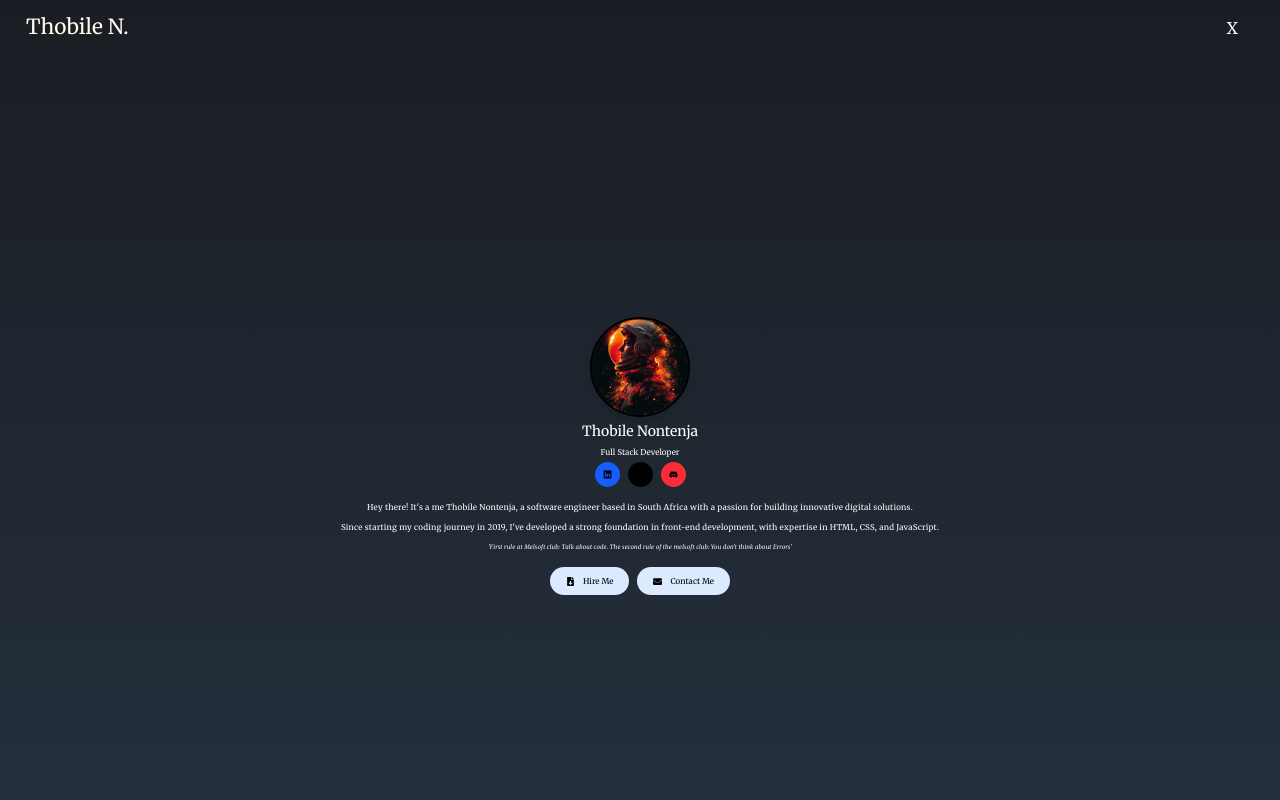
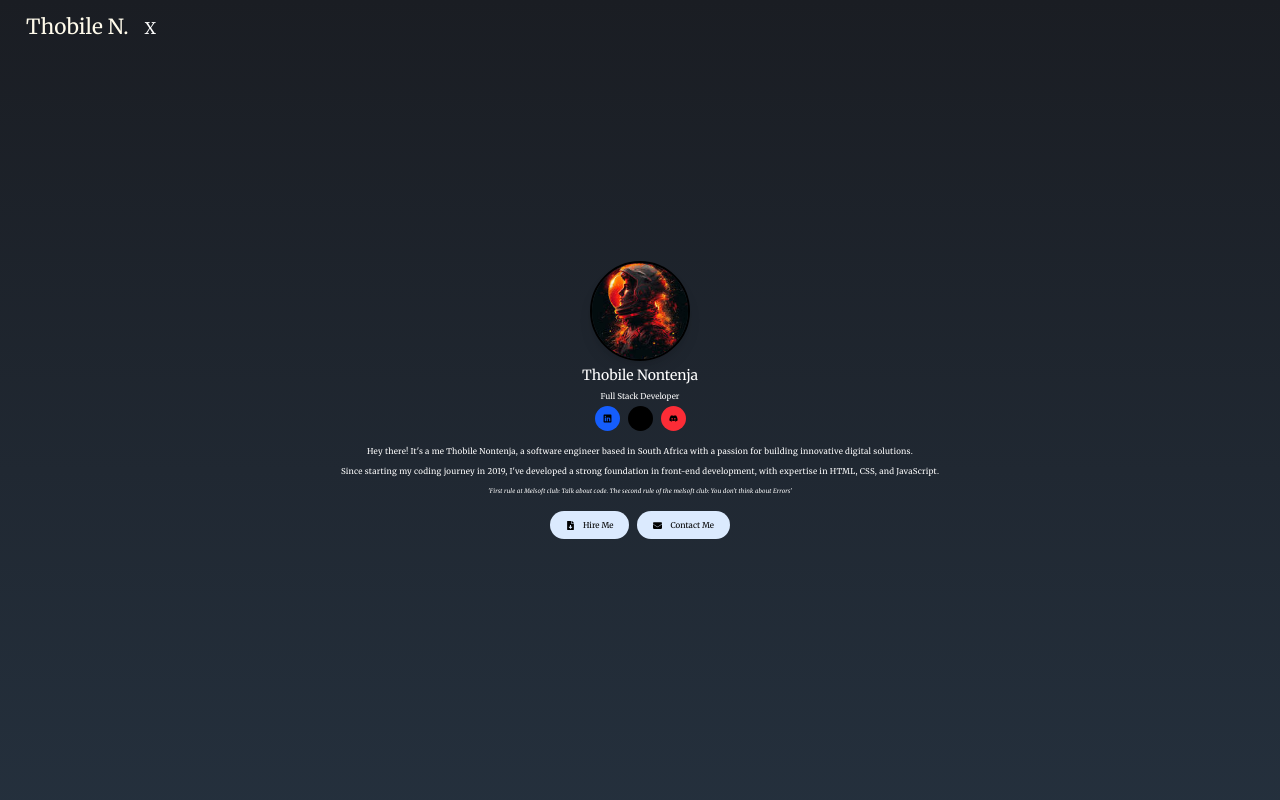
Before and after one commit to Supa-Thobile2/portfolio-melsoft2, a React (Vite) app: page / in a window 1280 px wide. Shown: the top 800 px of the page. Built offline with nearby package versions, Linux system fonts and the light colour scheme; a web font is replaced by a local one.

Commit message:
added update

```diff
--- a/src/components/navbar/NavBar.jsx
+++ b/src/components/navbar/NavBar.jsx
@@ -11,7 +11,7 @@ const toggleMenu = () =>{
   return (
 
 <div className=''>
-       <div className='flex justify-between items-center p-2   md:didden' onClick={toggleMenu} >
+       <div className='flex justify-between items-center p-2  fixed top-0 md:didden' onClick={toggleMenu} >
         <h1 className='text-[1.3rem] text-amber-50'>Thobile N.</h1>
         <button className='b-white px-4 py-2 rounded-md text-white text-[1rem]'>X</button>
       {isOpen && (
```
